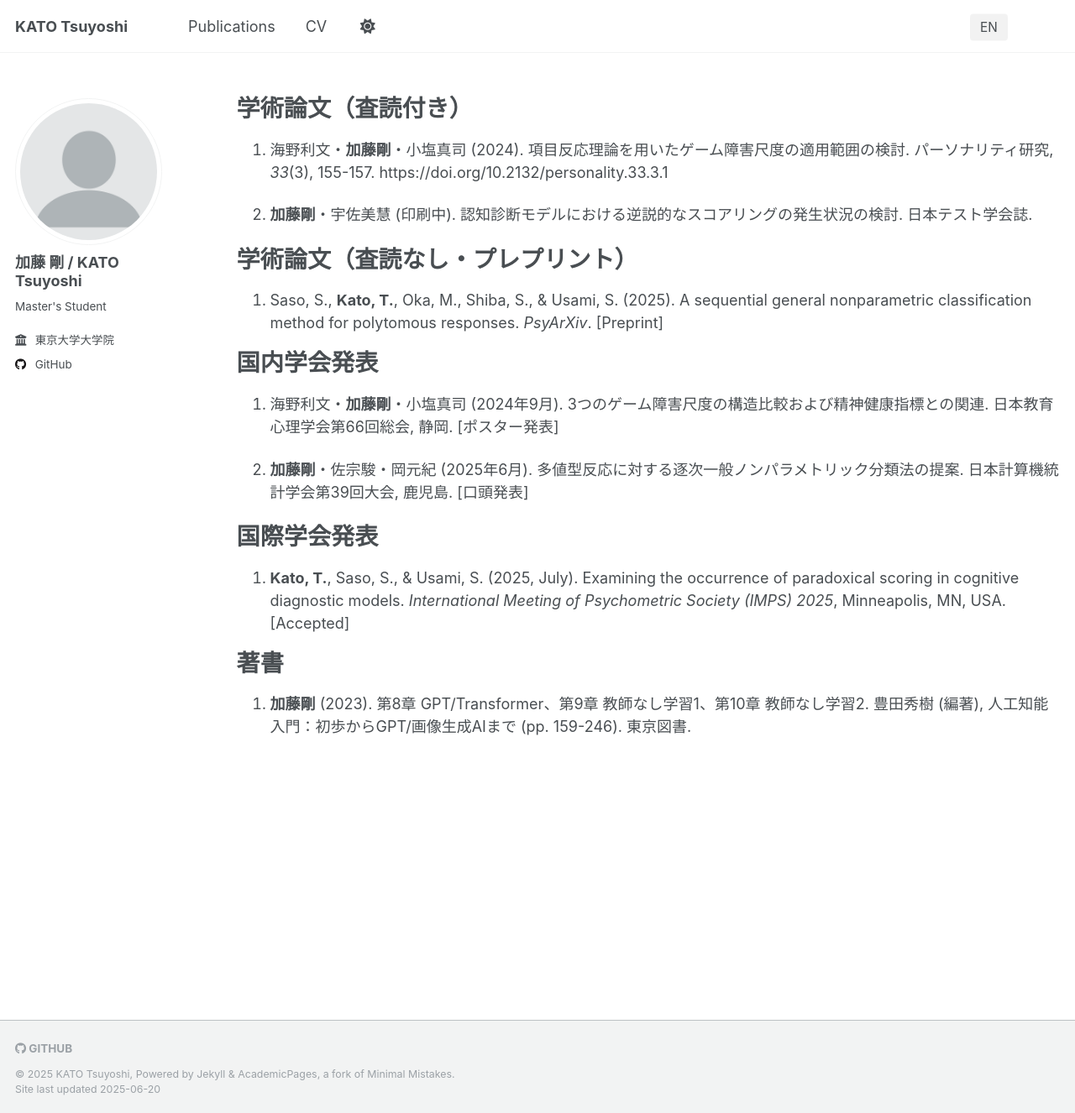
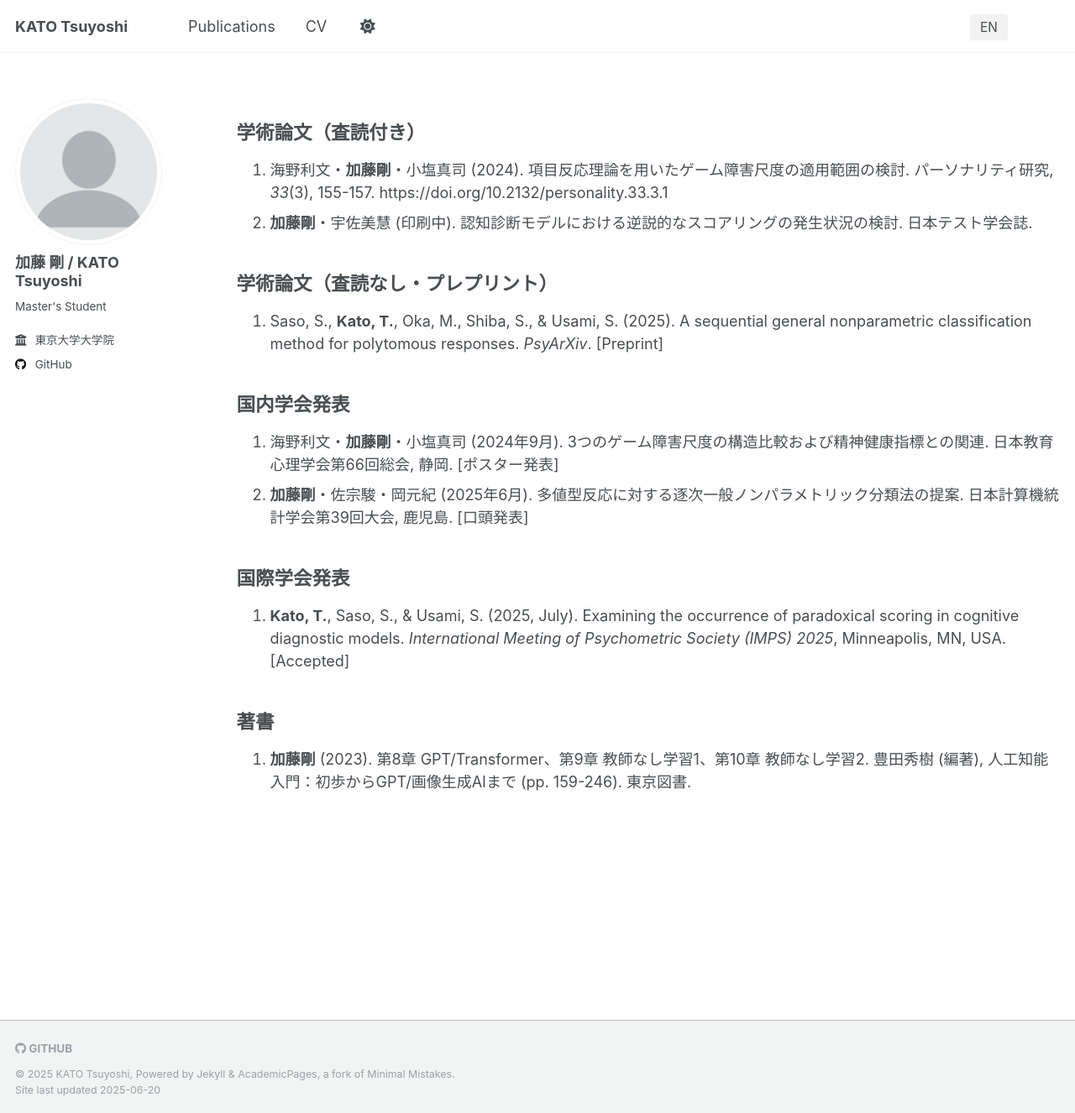
Before and after one commit to coch24/coch24.github.io, a Jekyll site: the page built from _pages/publications.md, in a window 1280 px wide and 1326 px high. Shown: the whole window at 84% size. Built offline with Jekyll 4.4.1, drawn with Linux system fonts in a browser that asks for light colours.

Commit message:
h2 and space

```diff
--- a/_pages/publications.md
+++ b/_pages/publications.md
@@ -6,34 +6,27 @@ author_profile: true
 lang: ja
 ---
 
-学術論文（査読付き）
-======
+## 学術論文（査読付き）
 1. 海野利文・**加藤剛**・小塩真司 (2024). 項目反応理論を用いたゲーム障害尺度の適用範囲の検討. パーソナリティ研究, *33*(3), 155-157. https://doi.org/10.2132/personality.33.3.1
-
 2. **加藤剛**・宇佐美慧 (印刷中). 認知診断モデルにおける逆説的なスコアリングの発生状況の検討. 日本テスト学会誌.
 
 
 
-学術論文（査読なし・プレプリント）
-======
+## 学術論文（査読なし・プレプリント）
 1. Saso, S., **Kato, T.**, Oka, M., Shiba, S., & Usami, S. (2025). A sequential general nonparametric classification method for polytomous responses. *PsyArXiv*. [Preprint]
 
 
 
-国内学会発表
-======
+## 国内学会発表
 1. 海野利文・**加藤剛**・小塩真司 (2024年9月). 3つのゲーム障害尺度の構造比較および精神健康指標との関連. 日本教育心理学会第66回総会, 静岡. [ポスター発表]
-
 2. **加藤剛**・佐宗駿・岡元紀 (2025年6月). 多値型反応に対する逐次一般ノンパラメトリック分類法の提案. 日本計算機統計学会第39回大会, 鹿児島. [口頭発表]
 
 
 
-国際学会発表
-======
+## 国際学会発表
 1. **Kato, T.**, Saso, S., & Usami, S. (2025, July). Examining the occurrence of paradoxical scoring in cognitive diagnostic models. *International Meeting of Psychometric Society (IMPS) 2025*, Minneapolis, MN, USA. [Accepted]
 
 
 
-著書
-======
+## 著書
 1. **加藤剛** (2023). 第8章 GPT/Transformer、第9章 教師なし学習1、第10章 教師なし学習2. 豊田秀樹 (編著), 人工知能入門：初歩からGPT/画像生成AIまで (pp. 159-246). 東京図書.
```
